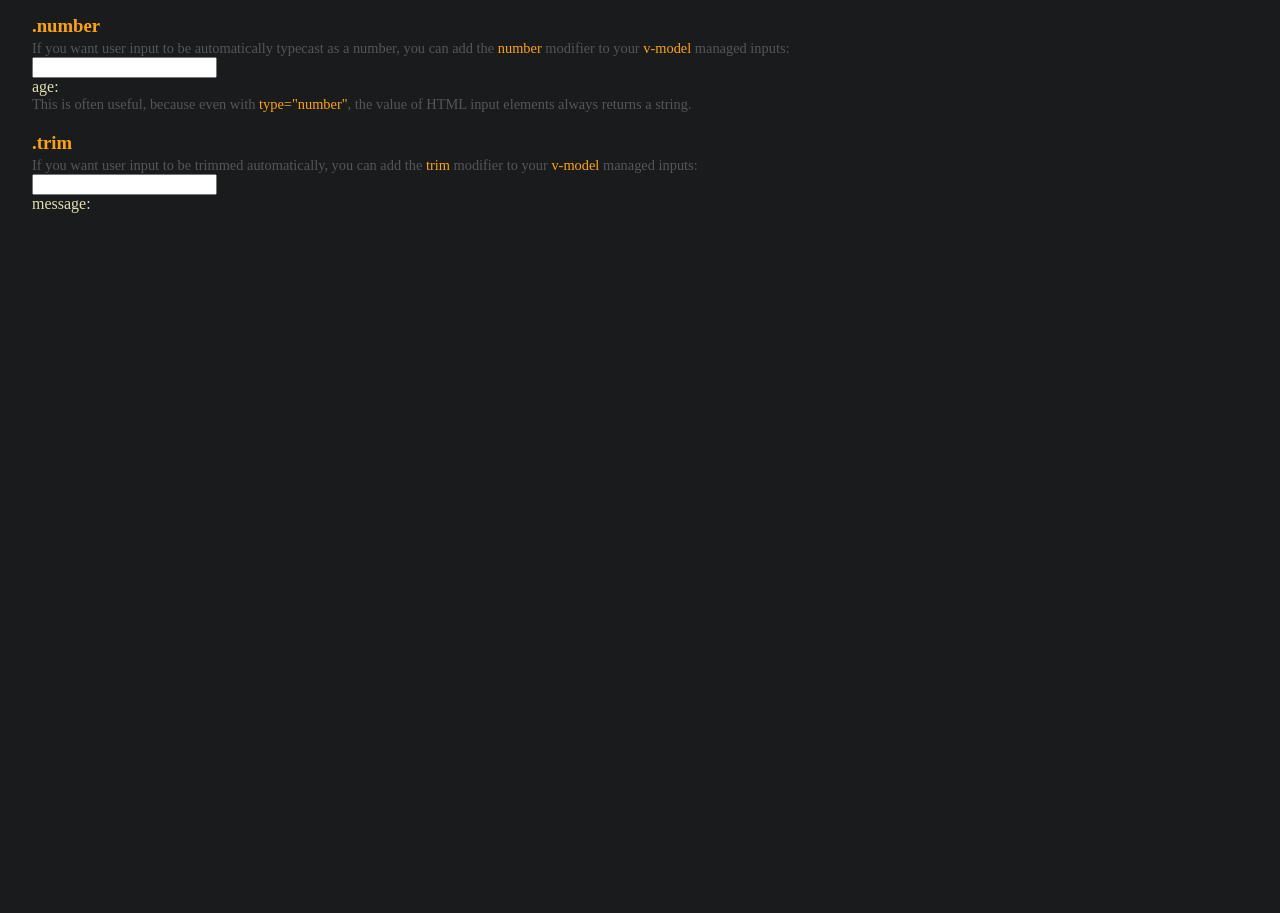
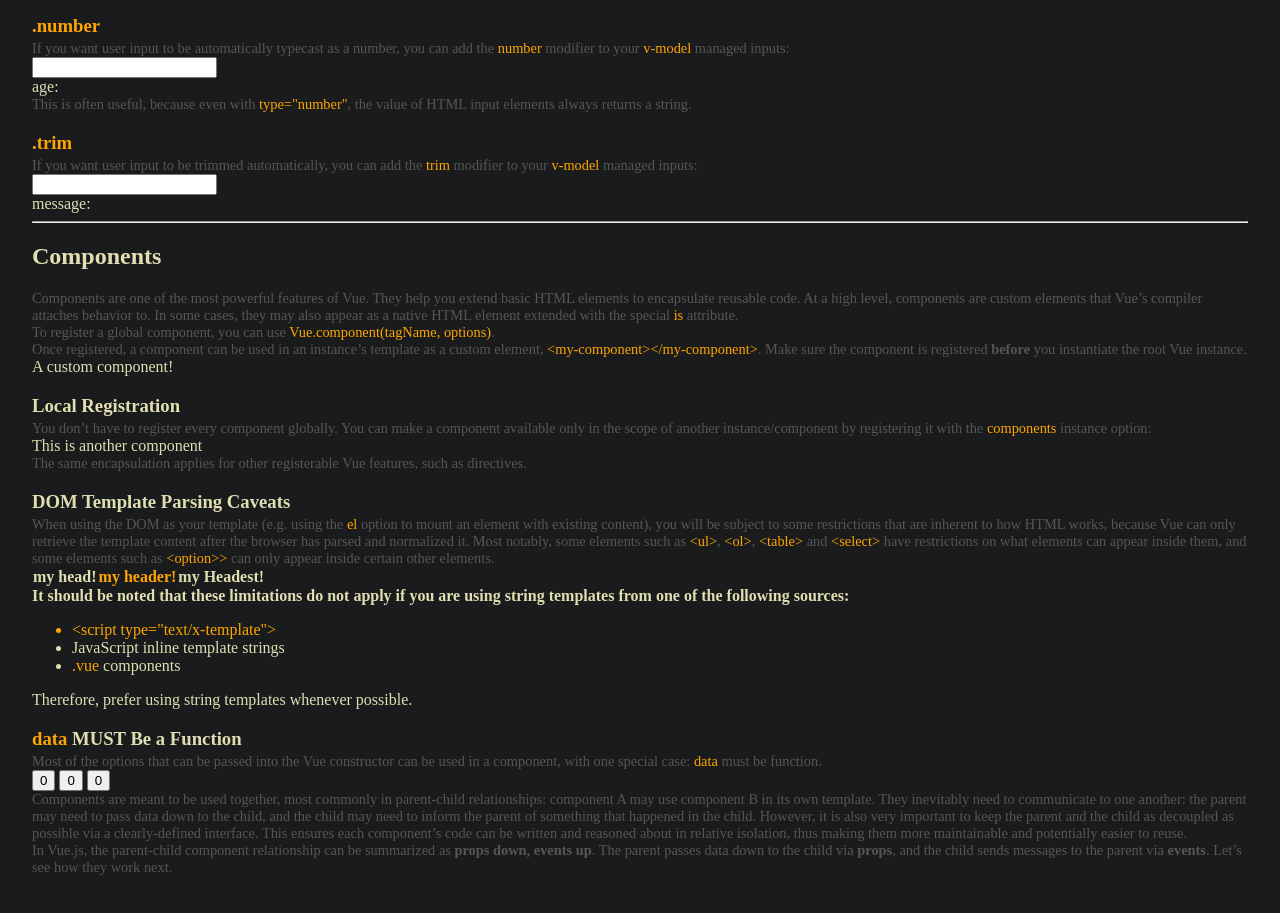
Before and after one commit to Radizzt/vueJS, a plain HTML site: page index.html in a window 1280 px wide. Shown: the part 7459-8372 px from the top of the page. Before the commit the page ends 7752 px from the top, so only its background shows below. Drawn offline with nearby package versions, Linux system fonts and the light colour scheme.

Commit message:
Components: Using Components Completed.

```diff
--- a/index.html
+++ b/index.html
@@ -625,6 +625,42 @@ To give Vue a hint so that it can track each node’s identity, and thus reuse a
     <input v-model.trim="msg">
     <p>message: {{msg}}</p>
 </div>
+<hr>
+
+<h2>Components</h2>
+<p class="info">Components are one of the most powerful features of Vue. They help you extend basic HTML elements to encapsulate reusable code. At a high level, components are custom elements that Vue’s compiler attaches behavior to. In some cases, they may also appear as a native HTML element extended with the special <span class="orange">is</span> attribute.</p>
+
+<p class="info">To register a global component, you can use <span class="orange">Vue.component(tagName, options)</span>.</p>
+
+<p class="info">Once registered, a component can be used in an instance’s template as a custom element, <span class="orange">&lt;my-component&gt;&lt;/my-component&gt;</span>. Make sure the component is registered <span class="bold">before</span> you instantiate the root Vue instance.</p>
+
+<div id="component1">
+    <my-component></my-component>
+    <h3>Local Registration</h3>
+    <p class="info">You don’t have to register every component globally. You can make a component available only in the scope of another instance/component by registering it with the <span class="orange">components</span> instance option:</p>
+    <my-component2></my-component2>
+    <p class="info">The same encapsulation applies for other registerable Vue features, such as directives.</p>
+    <h3>DOM Template Parsing Caveats</h3>
+    <p class="info">When using the DOM as your template (e.g. using the <span class="orange">el</span> option to mount an element with existing content), you will be subject to some restrictions that are inherent to how HTML works, because Vue can only retrieve the template content after the browser has parsed and normalized it. Most notably, some elements such as<span class="orange"> &lt;ul&gt;</span>, <span class="orange">&lt;ol&gt;</span>, <span class="orange">&lt;table&gt;</span> and <span class="orange">&lt;select&gt;</span> have restrictions on what elements can appear inside them, and some elements such as <span class="orange">&lt;option&gt;></span> can only appear inside certain other elements.</p>
+    <table>
+        <my-row></my-row>
+    </table>
+    <p class="bold">It should be noted that these limitations do not apply if you are using string templates from one of the following sources:</p>
+    <ul>
+        <li class="orange">&lt;script type="text/x-template"&gt;</li>
+        <li>JavaScript inline template strings</li>
+        <li><span class="orange">.vue</span> components</li>
+    </ul>
+    <p>Therefore, prefer using string templates whenever possible.</p>
+    <h3><span class="orange">data </span>MUST Be a Function</h3>
+    <p class="info">Most of the options that can be passed into the Vue constructor can be used in a component, with one special case: <span class="orange">data</span> must be function.</p>
+    <simple-counter></simple-counter>
+    <simple-counter></simple-counter>
+    <simple-counter></simple-counter>
+    <p class="info">Components are meant to be used together, most commonly in parent-child relationships: component A may use component B in its own template. They inevitably need to communicate to one another: the parent may need to pass data down to the child, and the child may need to inform the parent of something that happened in the child. However, it is also very important to keep the parent and the child as decoupled as possible via a clearly-defined interface. This ensures each component’s code can be written and reasoned about in relative isolation, thus making them more maintainable and potentially easier to reuse.</p>
+    <p class="info">In Vue.js, the parent-child component relationship can be summarized as <span class="bold">props down, events up</span>. The parent passes data down to the child via <span class="bold">props</span>, and the child sends messages to the parent via <span class="bold">events</span>. Let’s see how they work next.</p>
+</div>
+
 
 
 
@@ -650,6 +686,8 @@ To give Vue a hint so that it can track each node’s identity, and thus reuse a
 <script src="js/list_rendering.js"></script>
 <script src="js/event_handling.js"></script>
 <script src="js/form_input_binding.js"></script>
+<script src="js/components.js"></script>
+
 
 
 </body>
--- /dev/null
+++ b/js/components.js
@@ -0,0 +1,44 @@
+/*Components*/
+
+//register
+Vue.component('my-component', {
+   template: "<div>A custom component!</div>"
+});
+
+var Child = {
+    template: "<div>This is another component</div>"
+};
+
+Vue.component("my-row",{
+    template: "<tr class='test'>" +
+    "<th>my head!</th>" +
+    "<th class='orange'>my header!</th>" +
+    "<th>my Headest!</th>" +
+    "</tr>"
+});
+
+
+//data must be a function
+//var data = {counter : 0}; //remove comment to use the wrong way to return data.
+
+Vue.component("simple-counter",{
+    template: "<button @click='counter += 1'> {{counter}} </button>",
+    data: function() {
+        //this is wrong because since all three component instances share the same data object, incrementing one counter increments them all!
+        //return data;
+        /*the right way: Now all our counters each have their own internal state:*/
+
+        return {
+            counter : 0
+        };
+    }
+});
+
+//create a root instance
+new Vue({
+   el: '#component1',
+    components:{
+        // <my-component> will only be available in parent's template
+        "my-component2": Child
+    }
+});
```
